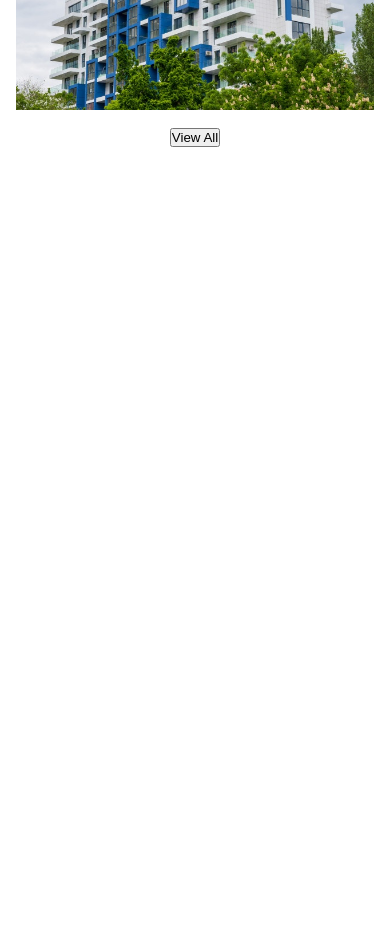
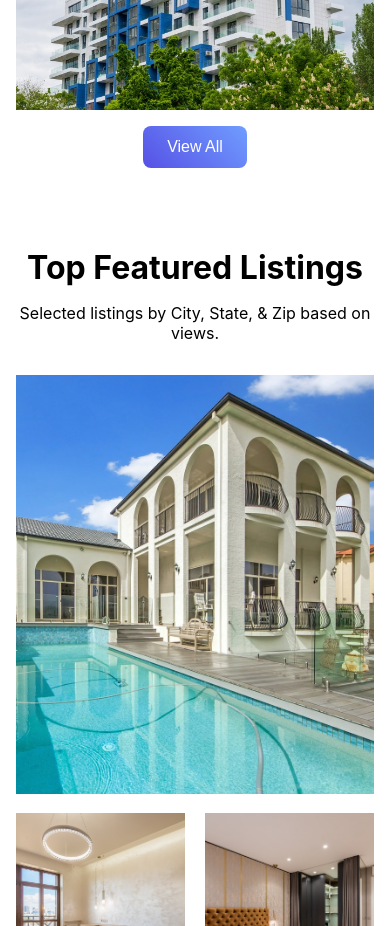
Before and after one commit to Createawish/RealEstate-app, a React (Create React App) app: page / in a window 390 px wide. Shown: the part 1520-2446 px from the top of the page. Before the commit the page ends 1683 px from the top, so only its background shows below. Built offline with nearby package versions, Linux system fonts and the light colour scheme.

Commit message:
Style: fix style of Featured component

```diff
--- a/src/App.js
+++ b/src/App.js
@@ -2,6 +2,7 @@
 import NavBar from "./components/navBar/NavBar";
 import Hero from "./components/hero/Hero";
 import Main from "./components/main/Main";
+import Featured from "./components/featured/Featured";
 
 function App() {
   return (
@@ -9,6 +10,7 @@
        <NavBar/>
        <Hero/>
        <Main/>
+       <Featured/>
      </>
   );
 }
--- /dev/null
+++ b/src/components/featured/Featured.jsx
@@ -0,0 +1,104 @@
+import React from 'react';
+import style from './Featured.module.css';
+import House1 from '../../assets/images/house1.jpg';
+import Bed1 from '../../assets/images/bed1.jpg';
+import Bed2 from '../../assets/images/bed2.jpg';
+import Kitchen from '../../assets/images/kitchen.jpg';
+import Bathroom from '../../assets/images/bath1.jpg';
+import House2 from '../../assets/images/house2.jpg';
+import Bed3 from '../../assets/images/bed3.jpg';
+import Bed4 from '../../assets/images/bed4.jpg';
+import LivingRoom from '../../assets/images/living-room.jpg';
+import Bathroom2 from '../../assets/images/bath2.jpg'
+
+const Featured = () => {
+    return (
+        <div className={style.featured}>
+            <h1 className={style.title}> Top Featured Listings</h1>
+            <p className={style.title}>Selected listings by City, State, & Zip based on views.</p>
+            <div className={style.container}>
+                <img src={House1} alt='' className={style.imgmain}/>
+                <img src={Bed1} alt=''/>
+                <img src={Bed2} alt=''/>
+                <img src={Kitchen} alt=''/>
+                <img src={Bathroom} alt=''/>
+                <div className={style.discrip1}>
+                    <div className={style.top}>
+                        <h2>123 Acme St. Dallas, TX</h2>
+                        <p>House for Sale</p>
+                        <p className={style.price}>$2,6,000</p>
+                    </div>
+                    <div className={style.grid}>
+                        <div>
+                            <div className={style.info}>
+                                <p className={style.bold}>Bedrooms:</p>
+                                <p>5</p>
+                            </div>
+                            <div className={style.info}>
+                                <p className={style.bold}>Bathrooms:</p>
+                                <p>5</p>
+                            </div>
+                        </div>
+                        <div>
+                            <div className={style.info}>
+                                <p className={style.bold}>Square Feet:</p>
+                                <p>8,138</p>
+                            </div>
+                            <div className={style.info}>
+                                <p className={style.bold}>Est Payment:</p>
+                                <p>$14,797</p>
+                            </div>
+                        </div>
+                    </div>
+                </div>
+                    <div className={style.text1}>
+                        <p>A beautiful modern day home in the city with a full-size pool. Spacious and luxurious home located in Texas. Including media room,workout facility, and built-in sauna. </p>
+                        <button className='btn'>View Listing</button>
+                    </div>
+            </div>
+                {/*Section */}
+                <div className={style.container}>
+                    <img className={style.order2} src={Bed3} alt=''/>
+                    <img className={style.order3} src={Bed4} alt=''/>
+                    <img src={House2} alt='' className={style.imgmain}/>
+                    <img className={style.order4} src={LivingRoom} alt=''/>
+                    <img className={style.order5} src={Bathroom2} alt=''/>
+                    <div className={style.text2}>
+                        <p>A beautiful modern day home in the city with a full-size pool. Spacious and luxurious home located in Texas. Including media room,workout facility, and built-in sauna. </p>
+                        <button className='btn'>ViewListing</button>
+                    </div>
+                    <div className={style.discrip2}>
+                        <div className={style.top}>
+                            <h2>123 Acme St. Dallas, TX</h2>
+                            <p>House for Sale</p>
+                            <p className={style.price}>$2,6,000</p>
+                        </div>
+                        <div className={style.grid}>
+                            <div>
+                                <div className={style.info}>
+                                    <p className={style.bold}>Bedrooms:</p>
+                                    <p>5</p>
+                                </div>
+                                <div className={style.info}>
+                                    <p className={style.bold}>Bathrooms:</p>
+                                    <p>5</p>
+                                </div>
+                            </div>
+                            <div>
+                                <div className={style.info}>
+                                    <p className={style.bold}>Square Feet:</p>
+                                    <p>8,138</p>
+                                </div>
+                                <div className={style.info}>
+                                    <p className={style.bold}>Est Payment:</p>
+                                    <p>$14,797</p>
+                                </div>
+                            </div>
+                        </div>
+                    </div>
+            </div>
+        </div>
+    );
+};
+
+export default Featured;
--- /dev/null
+++ b/src/components/featured/Featured.module.css
@@ -0,0 +1,107 @@
+.featured{
+    margin-top: 5rem;
+}
+.title{
+    text-align: center;
+    margin: 1rem 0;
+}
+.container{
+    --gap: 1.2rem;
+    --num-cols: 5;
+    --row-height: 300px;
+
+    padding: 1rem;
+    display: grid;
+    grid-template-columns: repeat(var(--num-cols), 1fr);
+    grid-auto-rows: var(--row-height);
+    gap: var(--gap);
+}
+.container img{
+    width: 100%;
+    height: 100%;
+    object-fit: cover;
+}
+.imgmain{
+    grid-column: span 3;
+    grid-row: span 2;
+}
+.discrip1{
+    grid-column: span 3;
+}
+.discrip2{
+    grid-column: span 3;
+}
+.text1{
+    grid-column: span 2;
+}
+.text2{
+    grid-column: span 2;
+}
+
+.text1 button{
+    margin: 1rem 0;
+}
+.text2 button{
+    margin: 1rem 0;
+}
+.bold{
+    font-weight: 600;
+    margin-right: 1rem;
+}
+.grid{
+    display: grid;
+    grid-template-columns: repeat(2, 1fr);
+}
+.top{
+    display: flex;
+    justify-content: space-between;
+    align-items: center;
+}
+.price{
+    font-weight: 600;
+    color: #008000;
+    font-size: 1.5rem;
+}
+.info{
+    display: flex;
+    justify-content: space-between;
+    margin:  .8rem 0;
+    width: 60%;
+}
+
+
+
+@media screen and (max-width: 1024px){
+    .container{
+        --num-cols: 2;
+        --row-height:200px;
+        --grap: .5rem;
+    }
+    .imgmain{
+        grid-column: span 2;
+        grid-row: span 2;
+    }
+    .order2 {
+        order: 2;
+    }
+    .order3 {
+        order: 3;
+    }
+    .order4 {
+        order: 4;
+    }
+    .order5 {
+        order: 5;
+    }
+    .discrip1 {
+        grid-column: span 2;
+    }
+    .discrip2 {
+        grid-column: span 2;
+        order: 6;
+    }
+    .text2{
+        order: 7;
+    }
+
+}
--- a/src/components/main/Main.jsx
+++ b/src/components/main/Main.jsx
@@ -19,7 +19,7 @@
                 <img src={Apt2} alt=''/>
                 <img src={Apt3} alt=''/>
             </div>
-            <button className={style.btn}>View All</button>
+            <button className='btn'>View All</button>
         </div>
     );
 };
```
